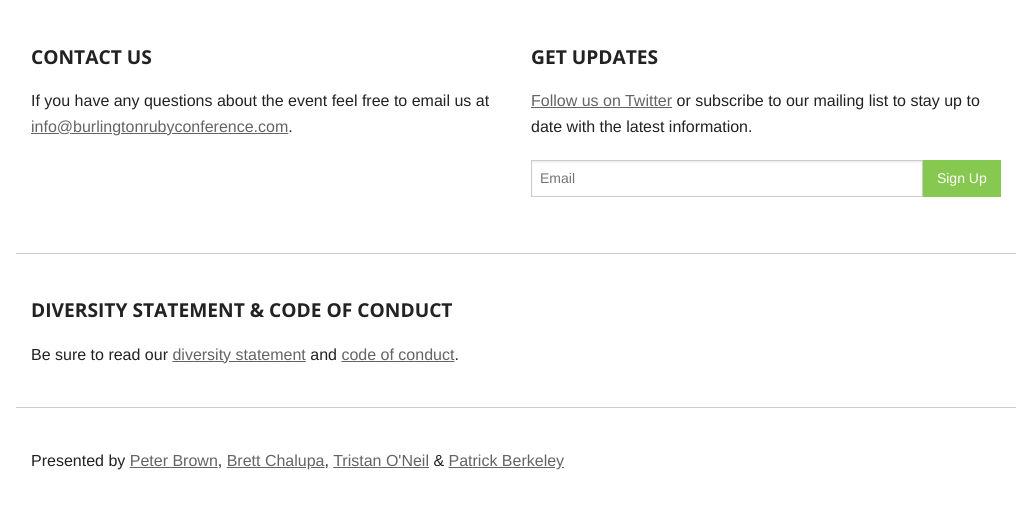
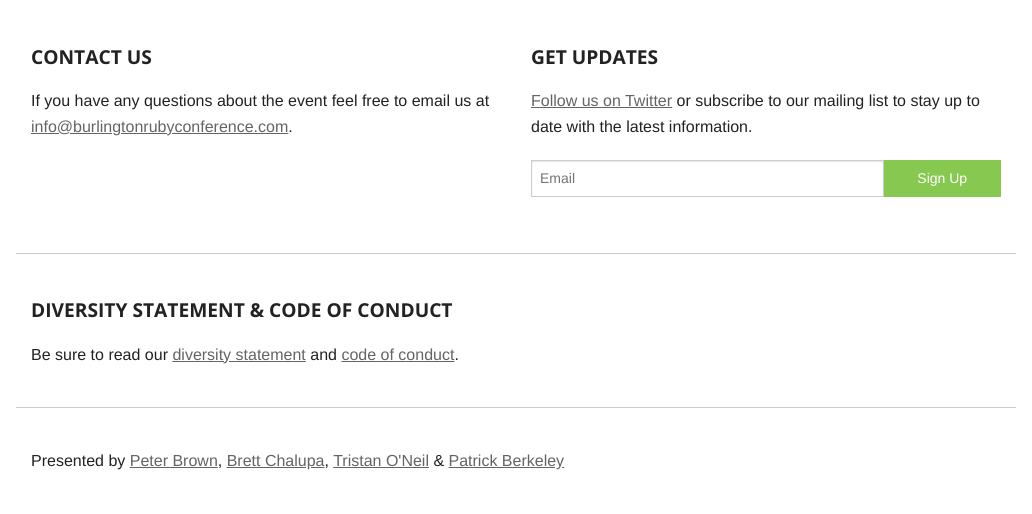
Before and after one commit to burlingtonruby/burlingtonrubyconference2014, a Jekyll site: the page built from index.html, in a window 1280 px wide. Shown: the part 540-1054 px from the top of the page, without its empty margins (124-1156 px from the left). Built offline with Jekyll 4.4.1, drawn with Linux system fonts in a browser that asks for light colours.

Commit message:
Fixes some mobile formatting issues

```diff
--- a/index.html
+++ b/index.html
@@ -17,13 +17,13 @@
 </div>
 
 <div class="row section first">
-  <div class="small-6 columns">
+  <div class="small-12 medium-6 columns">
     <h2>Contact Us</h2>
     <p>If you have any questions about the event feel free to email us at
     <a href="mailto:info@burlingtonrubyconference.com">info@burlingtonrubyconference.com</a>.</p>
   </div>
 
-  <div class="small-6 columns">
+  <div class="small-12 medium-6 columns">
     <h2>Get Updates</h2>
 
     <p><a href="https://twitter.com/btvrubyconf" target="_blank">Follow us on Twitter</a> or
@@ -32,10 +32,10 @@
 
     <form action="http://burlingtonruby.us6.list-manage.com/subscribe/post?u=4afa6a3d86e7481d5f562f7b7&amp;id=47188c99b0" method="post">
       <div class="row collapse">
-        <div class="small-10 columns">
+        <div class="small-9 columns">
           <input type="email" required name="EMAIL" placeholder="Email" id="mce-EMAIL">
         </div>
-        <div class="small-2 columns">
+        <div class="small-3 columns">
           <input type="submit" value="Sign Up" class="button success postfix">
         </div>
       </div>
```
